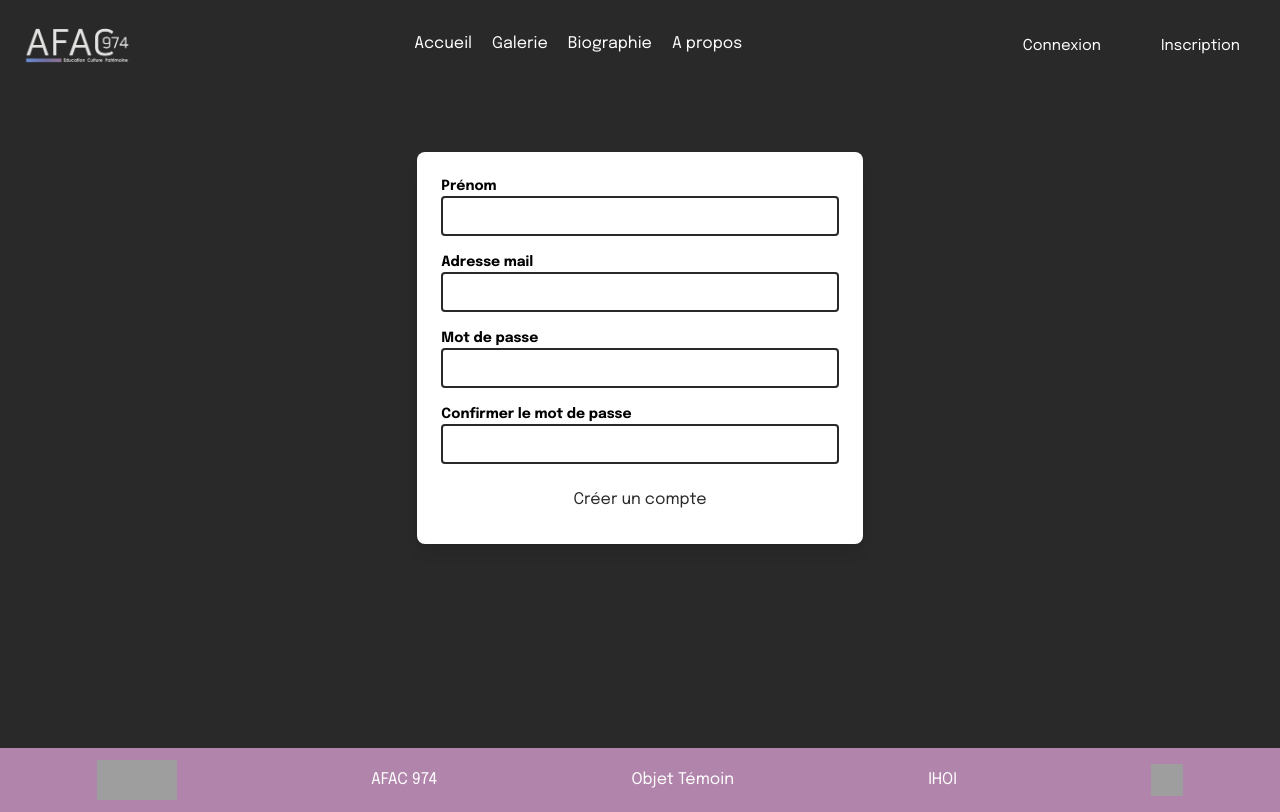
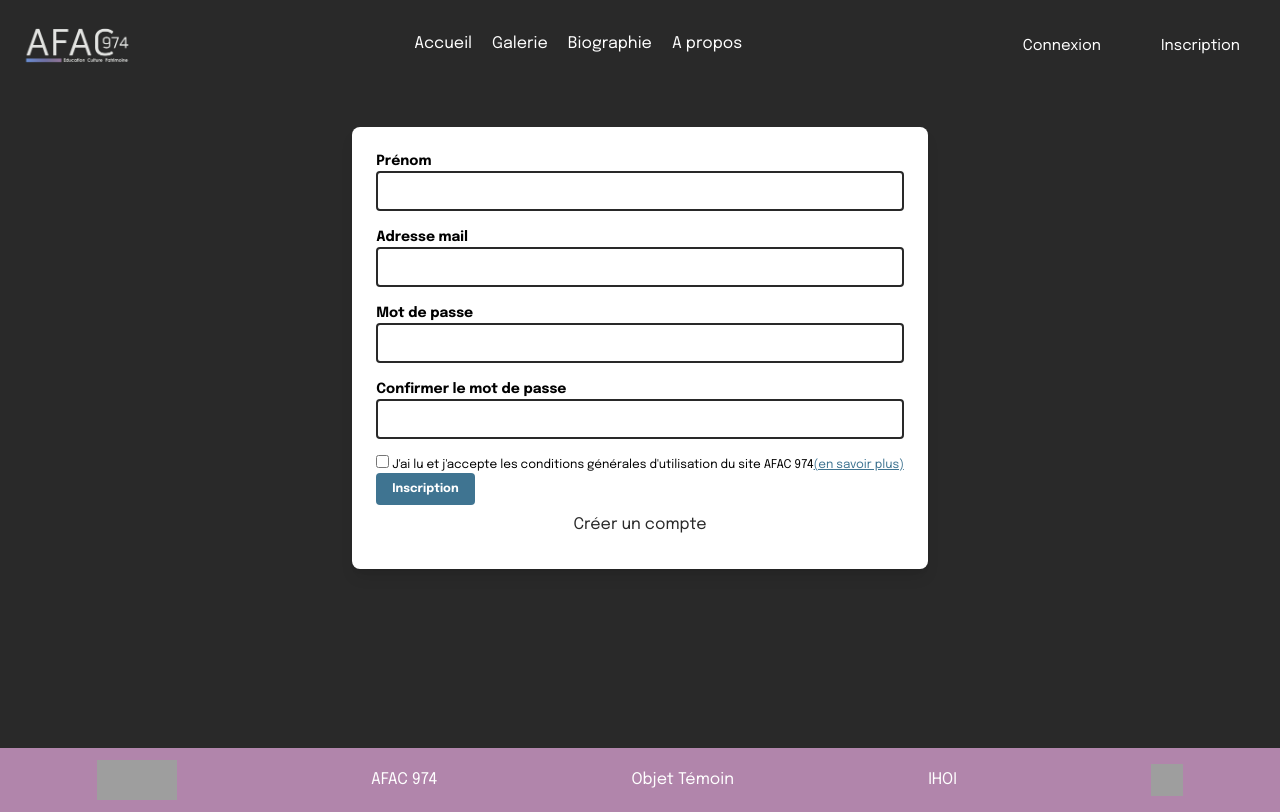
Before and after one commit to WildCodeSchool/2023-03-JS-Remote-Wild_Impact_P3_AFAC974, a React (Vite) app in the folder frontend/: page /subscription in a window 1280 px wide. Built offline with nearby package versions, Linux system fonts and the light colour scheme; no server answers; grey boxes are pictures that could not be loaded.

Commit message:
mise en place du checkbox d'acceptation des CGU sur usersuscription

```diff
--- a/frontend/src/components/AcceptRGPD.jsx
+++ b/frontend/src/components/AcceptRGPD.jsx
@@ -9,7 +9,7 @@ function AcceptRGPD() {
   // à caler dans le modal d'inscription : setDisableButton(false);
 
   return (
-    <div>
+    <div className="text-xs">
       <label>
         <input type="checkbox" value="accept" onChange={toggleDisableButton} />{" "}
         J'ai lu et j'accepte les conditions générales d'utilisation du site AFAC
--- a/frontend/src/pages/UserSubscription.jsx
+++ b/frontend/src/pages/UserSubscription.jsx
@@ -3,6 +3,7 @@ import { ToastContainer, toast } from "react-toastify";
 import { useNavigate } from "react-router-dom";
 import connexion from "../services/connexion";
 import "react-toastify/dist/ReactToastify.css";
+import AcceptRGPD from "../components/AcceptRGPD";
 
 const notifyWrong = () =>
   toast("Les mots de passe ne correspondent pas.", {
@@ -141,7 +142,7 @@ function UserSubscription() {
             theme="light"
           />
         </div>
-
+        <AcceptRGPD />
         <button
           type="submit"
           className="bg-gray-800 text-black rounded py-2 px-4 w-full"
```
